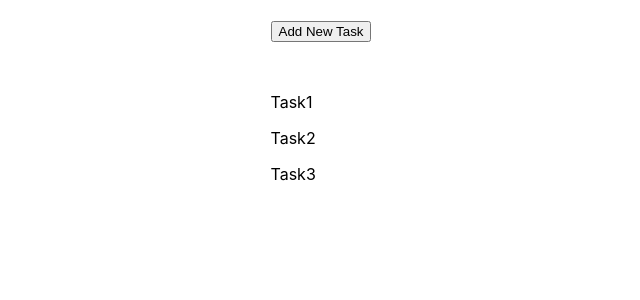
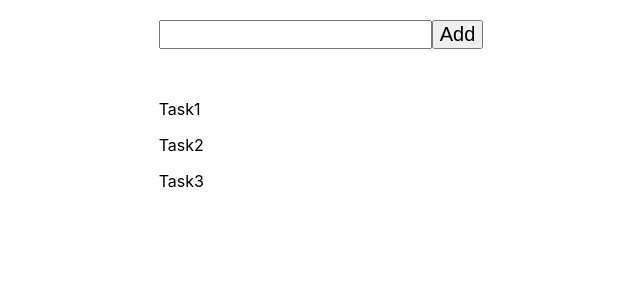
Before and after one commit to dineshabey/react-class-state, a React (Create React App) app: page / in a window 1280 px wide. Shown: the top 300 px of the page, without its empty margins (319-959 px from the left). Built offline with nearby package versions, Linux system fonts and the light colour scheme.

Commit message:
add new param to funtion

```diff
--- a/src/components/NewTaskAddInput.js
+++ b/src/components/NewTaskAddInput.js
@@ -11,10 +11,14 @@ export default class NewTaskAddInput extends Component {
   };
 
   render() {
+    const { addNewTask } = this.props;
+
     return (
       <div>
         <input onChange={this.handleInputValueChange} type='text' style={{ fontSize: '20px' }}></input>
-        <button style={{ fontSize: '20px' }}>Add</button>
+        <button onClick={addNewTask} style={{ fontSize: '20px' }}>
+          {''}
+          Add</button>
       </div>
     )
   }
--- a/src/layouts/HomeLayouts.js
+++ b/src/layouts/HomeLayouts.js
@@ -17,19 +17,21 @@ export default class HomeLayouts extends Component {
         }
     }
 
-    addNewTask = () => {
+    addNewTask = (addNewTask) => {
         this.setState({
-             taskListData:[...this.state.taskListData,'New Task'],
+            taskListData: [addNewTask, ...this.state.taskListData],
         });
     }
 
 
+
     render() {
+
         return (
             <div style={{ display: 'flex', justifyContent: 'center', margin: '20px' }}>
                 <div>
-                    {/* <NewTaskAddInput /> */}
-                    <button onClick={this.addNewTask}>Add New Task</button>
+                    <NewTaskAddInput addNewTask={this.addNewTask} />
+                    {/* <button onClick={this.addNewTask}>Add New Task</button> */}
                     <div style={{ marginTop: '50px' }}>
                         <TaskList taskListData={this.state.taskListData} />
                     </div>
```
